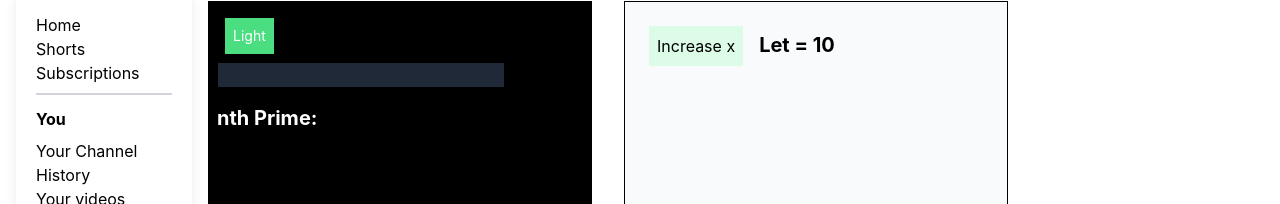
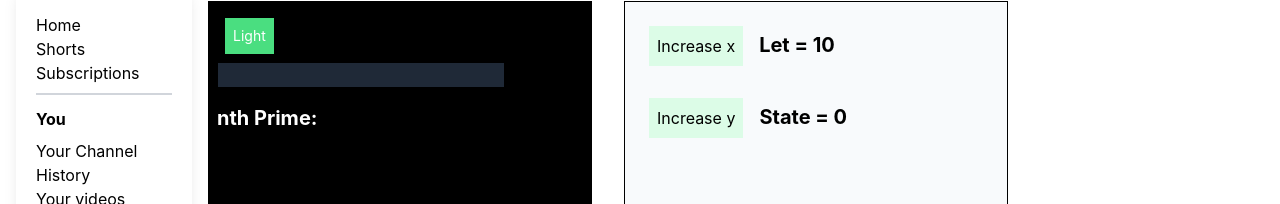
Before and after one commit to mynk-13/youtube-proj, a React (Create React App) app: page /demo in a window 1280 px wide. Shown: the part 121-325 px from the top of the page. Built offline with nearby package versions, Linux system fonts and the light colour scheme; no server answers.

Commit message:
Added another state variable to showcase useRef

```diff
--- a/src/components/Demo2.js
+++ b/src/components/Demo2.js
@@ -1,9 +1,9 @@
-import React from 'react'
+import React, { useState } from 'react'
 
 const Demo2 = () => {
 
     let x=10;
-
+    const [y, setY] = useState(0);
     // console.log(x);
   return (
     <div className='m-4 p-2 w-96 h-96 bg-slate-50 border border-black '>
@@ -16,6 +16,12 @@ const Demo2 = () => {
             <span className='font-bold text-xl'>Let = {x}</span>
 
         </div>
+        <div>
+            <button className='bg-green-100 p-2  m-4'
+             onClick={()=>setY(y+1)}>Increase y</button>
+            <span className='font-bold text-xl'>State = {y}</span>
+
+        </div>
     </div>
   )
 }
```
